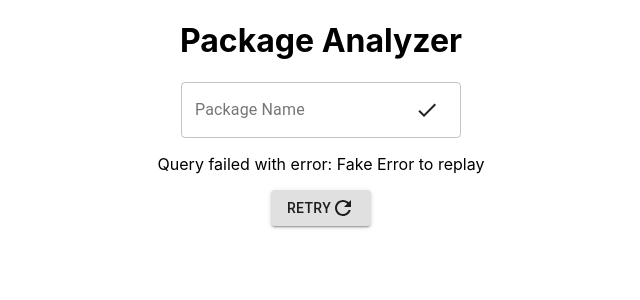
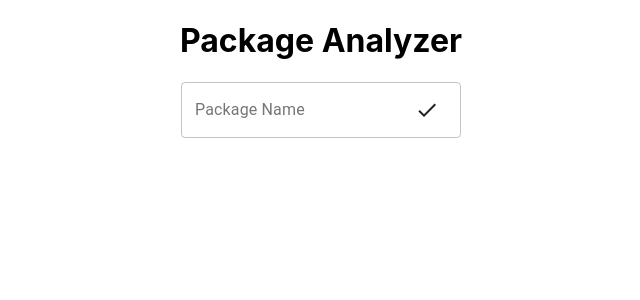
Before and after one commit to dubzzz/package-analyzer-react, a React (Create React App) app: page /#/ in a window 1280 px wide. Shown: the top 300 px of the page, without its empty margins (319-959 px from the left). Built offline with nearby package versions, Linux system fonts and the light colour scheme.

Commit message:
Extract hook for useSearchQuery

```diff
--- a/src/components/search/PackageSelector.tsx
+++ b/src/components/search/PackageSelector.tsx
@@ -1,4 +1,4 @@
-import React, { ChangeEvent, useState, useEffect, useRef } from 'react';
+import React, { ChangeEvent } from 'react';
 import { connect } from 'react-redux';
 
 import './PackageSelector.css';
@@ -14,90 +14,43 @@ import Http from '@material-ui/icons/Http';
 import Error from '@material-ui/icons/Error';
 import Done from '@material-ui/icons/Done';
 import { PageType } from '../../redux/reducers/router';
-import { SearchObjectType } from '../../redux/sagas/models/searchResponseType';
 import { PackageApi } from '../../redux/sagas/PackageApi';
+import { useSearchQuery, SearchState } from '../../hooks/SearchQuery';
 
 type Props = {} & StateProps & DispatchProps;
 
 const NumResultsPerQuery = 9;
 
-enum QueryState {
-  Success = 'success',
-  Error = 'error',
-  OnGoing = 'ongoing'
-}
-
-type SuccessSearchResult = {
-  query: string;
-  state: QueryState.Success;
-  results: SearchObjectType[];
-};
-type ErrorSearchResult = {
-  query: string;
-  state: QueryState.Error;
-  error: string;
-};
-type SearchResult = SuccessSearchResult | ErrorSearchResult;
-
 function PackageSelector(props: Props) {
-  // Live data for the on-going search
-  const [liveQuery, setLiveQuery] = useState('');
-  const [liveStatus, setLiveStatus] = useState(QueryState.Success);
-  // Data coming from the last successful/failed search
-  const [search, setSearch] = useState<SearchResult>({ query: '', state: QueryState.Success, results: [] });
-
-  const refQuery = useRef(liveQuery);
-
-  const runQuery = () => {
-    const query = refQuery.current;
-    setLiveStatus(QueryState.OnGoing);
-    PackageApi.list(query, NumResultsPerQuery).then(
-      results => {
-        if (refQuery.current !== query) return;
-        setLiveStatus(QueryState.Success);
-        setSearch({ query, state: QueryState.Success, results });
-      },
-      error => {
-        if (refQuery.current !== query) return;
-        setLiveStatus(QueryState.Error);
-        setSearch({ query, state: QueryState.Error, error: (error as any).message || String(error) });
-      }
-    );
-  };
-  useEffect(
-    () => {
-      refQuery.current = liveQuery;
-      runQuery();
-    },
-    [liveQuery]
+  const { query, status, setQuery, runQuery, lastSearch } = useSearchQuery('', [], (q: string) =>
+    PackageApi.list(q, NumResultsPerQuery)
   );
 
   const adornmentIcon =
-    liveStatus === QueryState.OnGoing ? <Http /> : liveStatus === QueryState.Success ? <Done /> : <Error />;
+    status === SearchState.OnGoing ? <Http /> : status === SearchState.Success ? <Done /> : <Error />;
   return (
     <div id="package-selector">
       <TextField
         id="package-name-input"
         label="Package Name"
         variant="outlined"
-        onChange={(event: ChangeEvent<HTMLInputElement>) => setLiveQuery(event.currentTarget.value)}
-        value={liveQuery}
+        onChange={(event: ChangeEvent<HTMLInputElement>) => setQuery(event.currentTarget.value)}
+        value={query}
         InputProps={{
           endAdornment: <InputAdornment position="start">{adornmentIcon}</InputAdornment>
         }}
       />
-      {search.state === QueryState.Success ? (
+      {lastSearch.state === SearchState.Success ? (
         <QueryResults
-          query={search.query}
-          results={search.results}
+          query={lastSearch.query}
+          results={lastSearch.results}
           selectPackage={(packageName: string) => {
             props.redirectToPageAction({ page: PageType.DetailsPage, packageName });
           }}
         />
       ) : (
-        <QueryError error={search.error} retry={() => runQuery()} />
+        <QueryError error={lastSearch.error} retry={() => runQuery()} />
       )}
-      <QueryError error={'Fake Error to replay'} retry={() => runQuery()} />
     </div>
   );
 }
--- /dev/null
+++ b/src/hooks/SearchQuery.tsx
@@ -0,0 +1,64 @@
+import { useState, useEffect, useRef } from 'react';
+
+export enum SearchState {
+  Success = 'success',
+  Error = 'error',
+  OnGoing = 'ongoing'
+}
+
+type SuccessSearchResult<TR> = {
+  query: string;
+  state: SearchState.Success;
+  results: TR;
+};
+type ErrorSearchResult = {
+  query: string;
+  state: SearchState.Error;
+  error: string;
+};
+type SearchResult<TR> = SuccessSearchResult<TR> | ErrorSearchResult;
+
+export function useSearchQuery<TR>(
+  defaultQuery: string,
+  defaultResults: TR,
+  queryToResults: (q: string) => Promise<TR>
+) {
+  const [query, setQuery] = useState(defaultQuery);
+  const [status, setStatus] = useState(SearchState.Success);
+  const refQuery = useRef(query);
+
+  const [lastSearch, setLastSearch] = useState<SearchResult<TR>>({
+    query: defaultQuery,
+    state: SearchState.Success,
+    results: defaultResults
+  });
+
+  const runQuery = () => {
+    const ongoingQuery = refQuery.current;
+    setStatus(SearchState.OnGoing);
+    queryToResults(ongoingQuery).then(
+      results => {
+        if (refQuery.current !== ongoingQuery) return;
+        setStatus(SearchState.Success);
+        setLastSearch({ query: ongoingQuery, state: SearchState.Success, results });
+      },
+      error => {
+        if (refQuery.current !== ongoingQuery) return;
+        setStatus(SearchState.Error);
+        setLastSearch({
+          query: ongoingQuery,
+          state: SearchState.Error,
+          error: (error as any).message || String(error)
+        });
+      }
+    );
+  };
+  useEffect(
+    () => {
+      refQuery.current = query;
+      runQuery();
+    },
+    [query]
+  );
+  return { query, status, setQuery, runQuery, lastSearch };
+}
```
